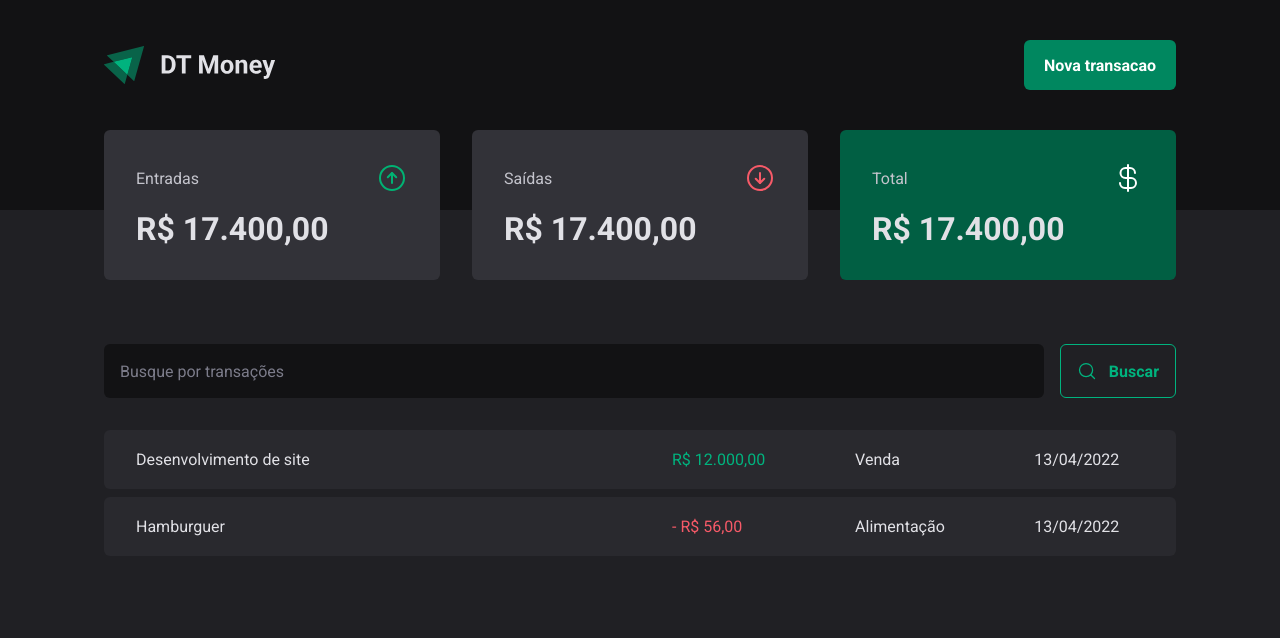
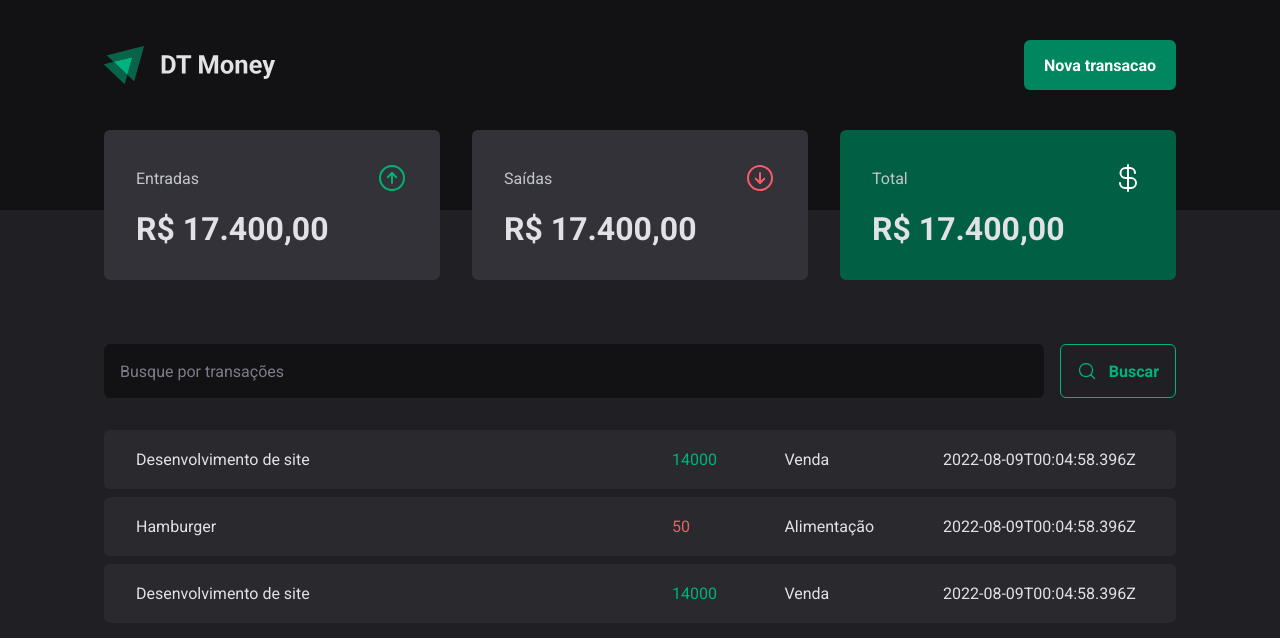
Before and after one commit to pedrocs378/dt-money, a React (Vite) app: page / in a window 1280 px wide. Shown: the top 638 px of the page. Built offline with nearby package versions, Linux system fonts and the light colour scheme; data requests are answered from the project's data file.

Commit message:
feat: add fake server and add transactions by api

```diff
--- a/package.json
+++ b/package.json
@@ -6,7 +6,8 @@
   "scripts": {
     "dev": "vite",
     "build": "tsc && vite build",
-    "preview": "vite preview"
+    "preview": "vite preview",
+    "server": "json-server server.json -p 3333 -w -d 500"
   },
   "dependencies": {
     "@radix-ui/react-dialog": "^1.0.0",
@@ -21,6 +22,7 @@
     "@types/react-dom": "^18.0.6",
     "@types/styled-components": "^5.1.25",
     "@vitejs/plugin-react": "^2.0.0",
+    "json-server": "^0.17.0",
     "typescript": "^4.6.4",
     "vite": "^3.0.0"
   }
--- /dev/null
+++ b/server.json
@@ -0,0 +1,28 @@
+{
+  "transactions": [
+    {
+      "id": 1,
+      "description": "Desenvolvimento de site",
+      "type": "income",
+      "category": "Venda",
+      "price": 14000,
+      "createdAt": "2022-08-09T00:04:58.396Z"
+    },
+    {
+      "id": 2,
+      "description": "Hamburger",
+      "type": "outcome",
+      "category": "Alimentação",
+      "price": 50,
+      "createdAt": "2022-08-09T00:04:58.396Z"
+    },
+    {
+      "id": 3,
+      "description": "Desenvolvimento de site",
+      "type": "income",
+      "category": "Venda",
+      "price": 14000,
+      "createdAt": "2022-08-09T00:04:58.396Z"
+    }
+  ]
+}
--- a/src/pages/transactions/index.tsx
+++ b/src/pages/transactions/index.tsx
@@ -1,10 +1,35 @@
+import { useEffect, useState } from 'react';
+
 import { Header } from '../../components/header';
 import { Summary } from '../../components/summary';
+
 import { SearchForm } from './components/search-form';
 
 import * as S from './styles'
 
+type Transaction = {
+  id: number
+  description: string
+  type: 'income' | 'outcome'
+  price: number
+  category: string
+  createdAt: string
+}
+
 export function Transactions() {
+  const [transactions, setTransactions] = useState<Transaction[]>([])
+
+  useEffect(() => {
+    async function loadTransactions() {
+      const response = await fetch('http://localhost:3333/transactions')
+      const data = await response.json()
+
+      setTransactions(data)
+    }
+
+    loadTransactions()
+  }, [])
+
   return (
     <div>
       <Header />
@@ -15,22 +40,20 @@
 
         <S.TransactionsTable>
           <tbody>
-            <tr>
-              <td width="50%">Desenvolvimento de site</td>
-              <td>
-                <S.PriceHighlight variant="income">R$ 12.000,00</S.PriceHighlight>
-              </td>
-              <td>Venda</td>
-              <td>13/04/2022</td>
-            </tr>
-            <tr>
-              <td width="50%">Hamburguer</td>
-              <td>
-                <S.PriceHighlight variant="outcome">- R$ 56,00</S.PriceHighlight>
-              </td>
-              <td>Alimentação</td>
-              <td>13/04/2022</td>
-            </tr>
+            {transactions.map((transaction) => {
+              return (
+                <tr key={transaction.id}>
+                  <td width="50%">{transaction.description}</td>
+                  <td>
+                    <S.PriceHighlight variant={transaction.type}>
+                      {transaction.price}
+                    </S.PriceHighlight>
+                  </td>
+                  <td>{transaction.category}</td>
+                  <td>{transaction.createdAt}</td>
+                </tr>
+              )
+            })}
           </tbody>
         </S.TransactionsTable>
       </S.TransactionsContainer>
```
Also changed, not shown: 1 other file (tests, documents, lock files or other folders).
